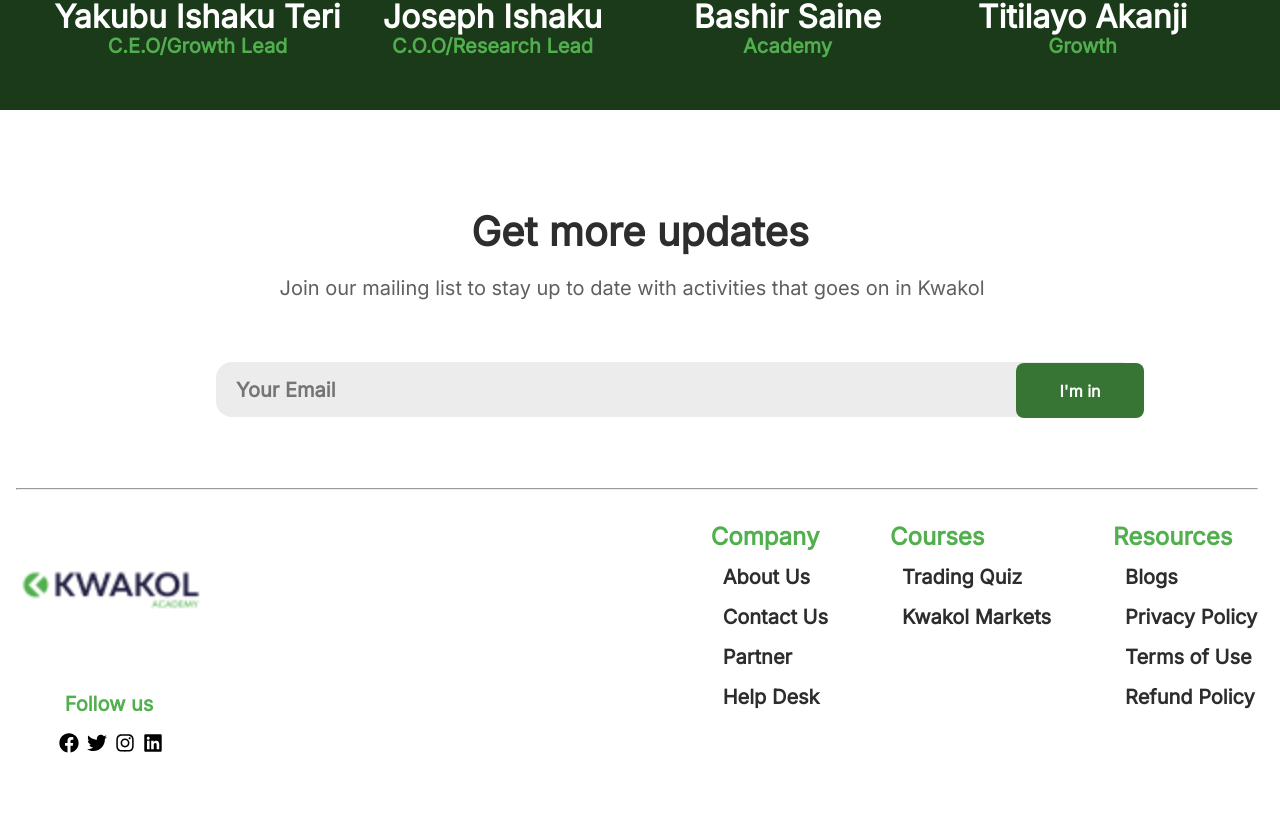
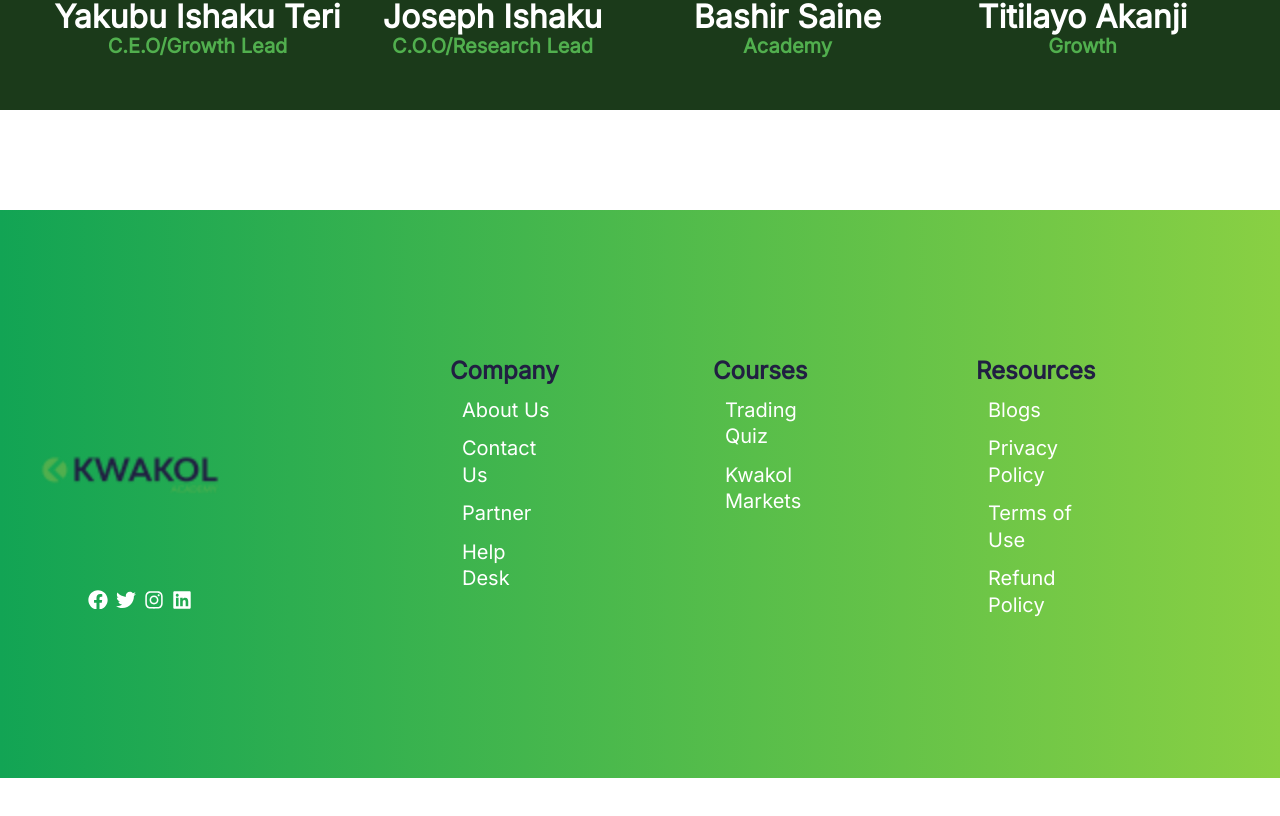
Before and after one commit to Ghiftee/wtf-kwakol-academy, a React (Create React App) app: page /wtf-kwakol-academy/about in a window 1280 px wide. Shown: the part 2828-3644 px from the top of the page. After the commit the page ends 3606 px from the top, so only its background shows below. Built offline with nearby package versions, Linux system fonts and the light colour scheme.

Commit message:
Redesign footer

```diff
--- a/src/components/pages/home/Footer.jsx
+++ b/src/components/pages/home/Footer.jsx
@@ -5,17 +5,8 @@ import { FaTwitter, FaFacebook, FaInstagram, FaLinkedin } from 'react-icons/fa';
 function Footer() {
   return (
     <div className='footer-section'>
-        <h2 className='footer-h2'>Get more updates</h2>
-        <p className='footer-p-1'>Join our mailing list to stay up to date with activities that goes on in Kwakol</p>
-        <section className='footer-first-section'>
-            <input type='email' placeholder='Your Email' className='footer-input'/>
-            <button className='footer-button'>I'm in</button>
-            <hr className='footer-hr'/>
-        </section>
-        <div className='footer-bottom-section'>
         <section className='footer-bottom-section-lhs'>
             <img src={Logo} alt='logo' className='footer-img'/>
-                <p className='footer-follow-us'>Follow us</p>
             <div>
             <FaFacebook className='footer-icons footer-mr'/>
             <FaTwitter className='footer-icons footer-mr'/>
@@ -45,9 +36,9 @@ function Footer() {
                 <p className='footer-p-3'>Refund Policy</p>
             </section>
         </section>
+        <div className='border'/>
+    </div>
 
-        </div>
-    </div>
   )
 }
 
--- a/src/components/pages/home/Home.css
+++ b/src/components/pages/home/Home.css
@@ -171,69 +171,13 @@
 }
 
 /* Footer section */
+
 .footer-section{
+    padding: 20px 30px 20px;
+    height: 528px;
+    background: linear-gradient(to left, #89d043, #12a454);
     display: flex;
-    flex-direction: column;
-    align-items: center;
-    height: 692px;
-}
-
-.footer-h2{
-    height: 44px;
-    font-size: 40px;
-    line-height: 44px;
-    font-weight: var(--primaryFontWeight);
-    color: var(--secondaryColor);
-}
-
-.footer-p-1{
-    width: 791px;
-    height: 28px;
-    font-size: 20px;
-    line-height: 28px;
-    font-weight: var(--thirdFontWeight);
-    margin: 20px 0 60px 70px;
-    color: #5f5f5f;
-}
-
-.footer-input {
-    border-radius: 16px;
-    border: none;
-    padding: 0 0 0 20px;
-    width: 900px;
-    height: 55px;
-    background-color: #ececec;
-    padding: 0 0 0 20px;
-    margin-left: 200px;
-    color: #9e9e9e;
-    font-weight: 600;
-    font-size: 20px;
-    line-height: 22px;
-}
-
-.footer-button{
-    position: relative;
-    width: 128px;
-    height: 55px;
-    right: 120px;
-    border-radius: 8px;
-    color: #fff;
-    background-color: #367534;
-    border: none;
-    font-size: 16px;
-    line-height: 22.4px;
-    font-weight: var(--primaryFontWeight);
-}
-
-.footer-hr{
-    width: 1240px;
-    color: #b1b1b1;
-    margin-top: 70px;
-}
-
-.footer-bottom-section{
-    display: flex;
-    gap: 500px;
+    gap: 200px;
     align-items: center;
 }
 
@@ -244,23 +188,16 @@
 }
 
 .footer-img{
+    padding-right: 20px;
     width: 200px;
     height: 200px;
-}
-
-.footer-follow-us {
-    color: var(--primaryColor);
-    font-size: 20px;
-    line-height: 28px;
-    font-weight: var(--primaryFontWeight);
-    width: 92px;
-    height: 28px;
 }
 
 .footer-icons{
     width: 20px;
     height: 19.92px;
     margin-top: 15px;
+    color: white;
 }
 
 .footer-mr{
@@ -269,13 +206,13 @@
 
 .footer-bottom-section-rhs{
     display: flex;
-    gap: 50px;
+    gap: 150px;
 }
 
 .footer-p-2 {
     width: 113px;
     height: 27px;
-    color: var(--primaryColor);
+    color: #211f42;
     font-weight: var(--primaryFontWeight);
     font-size: 24px;
     line-height: 26.4px;
@@ -284,7 +221,7 @@
 .footer-p-3{
     margin: 12px;
     font-size: 20px;
-    font-weight: var(--primaryFontWeight);
-    line-height: 28px;
-    color: var(--secondaryColor);
+    font-weight: var(--thirdFontWeight);
+    line-height: 26.4px;
+    color: #fff;
 }
```
Also changed, not shown: src/components/pages/contact/contact.txt (deleted). Lines whose indentation alone changed are shown as unchanged.
